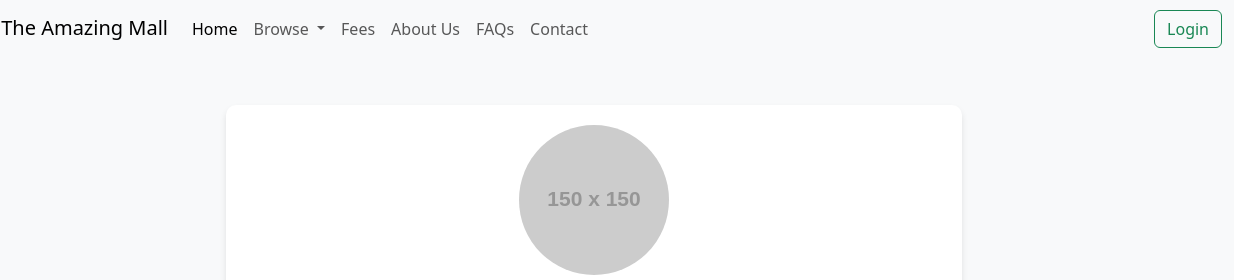
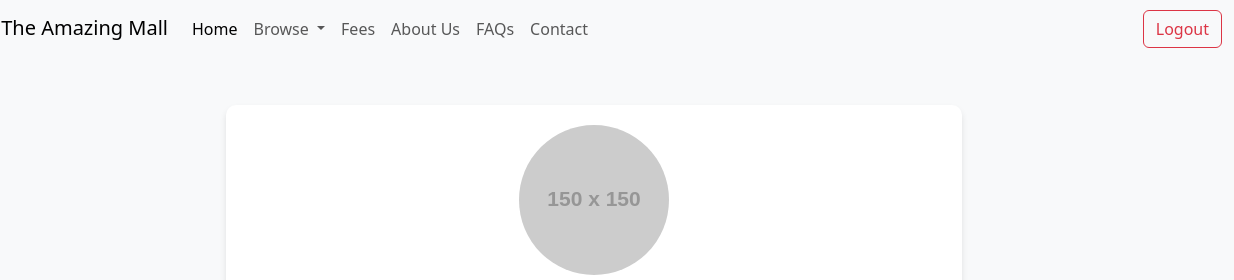
Before and after one commit to Touxooo/webprogramming_a2, a plain HTML site: page myprofile/myaccount.html in a window 1280 px wide. Shown: the top 280 px of the page, 46-1280 px from the left. Drawn offline with nearby package versions, Linux system fonts and the light colour scheme; placeholder pictures from the web are drawn by us.

Commit message:
[CHANGE] Log in to Log out button in My Profile

```diff
--- a/myprofile/myaccount.html
+++ b/myprofile/myaccount.html
@@ -79,7 +79,7 @@
                         <a class="nav-link" href="#">Contact</a>
                     </li>
                 </ul>
-                <button class="btn btn-outline-success">Login</button>
+                <button class="btn btn-outline-danger">Logout</button>
             </div>
         </div>
     </nav>
```
